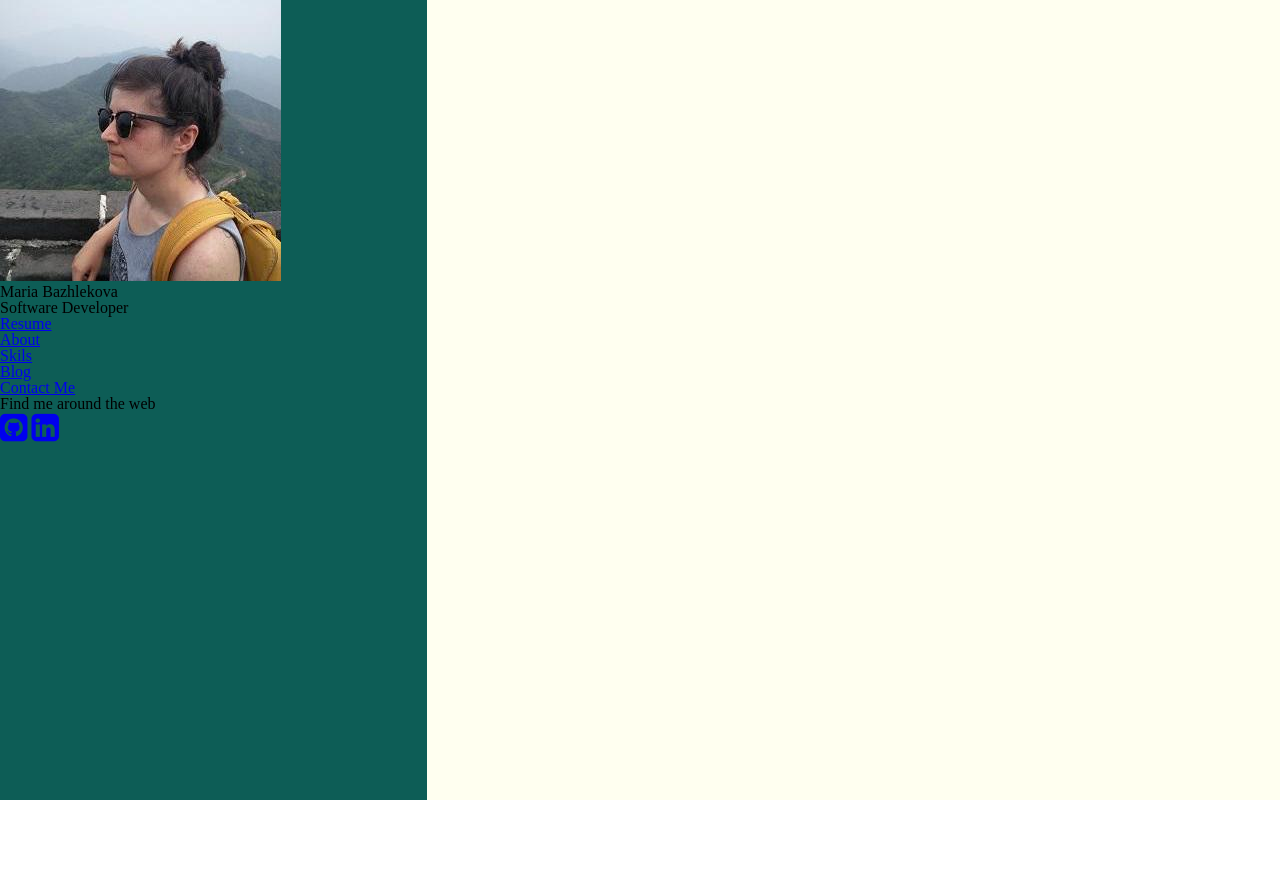
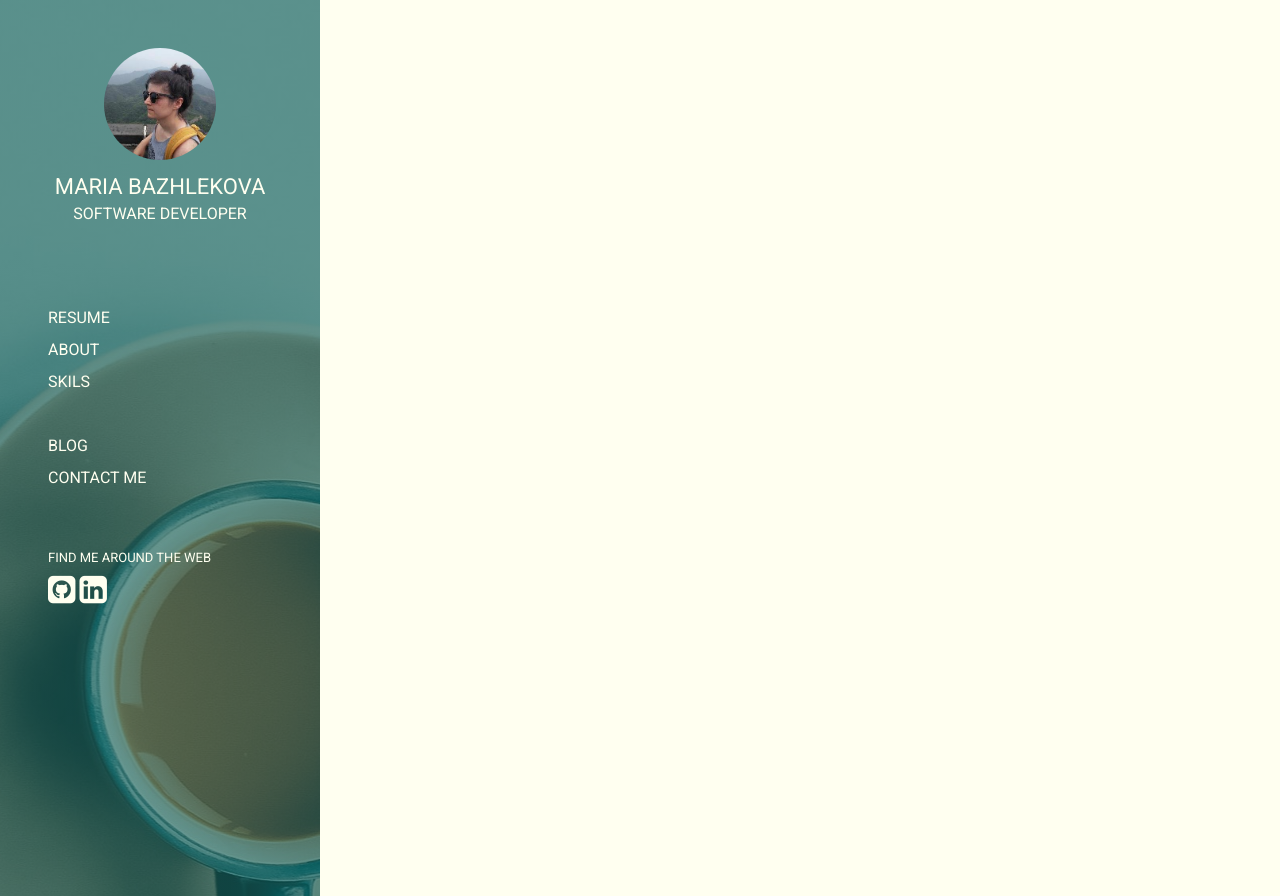
Before and after one commit to mbazhlekova/portfolio, a plain HTML site: page index.html in a window 1280 px wide. Before the commit the page ends 800 px from the top, so only its background shows below. Drawn offline with Linux system fonts and the light colour scheme.

Commit message:
Style sidebar content

```diff
--- a/styles/main.css
+++ b/styles/main.css
@@ -52,6 +52,22 @@ table {
 }
 
 /*=========================
+    Global
+==========================*/
+
+body {
+  font-family: 'Roboto', sans-serif;
+}
+
+/*===========================
+    Helpers
+============================*/
+
+.block {
+  margin-top: 3rem;
+}
+
+/*=========================
     Grid
   =========================*/
 
@@ -59,7 +75,7 @@ table {
   display: grid;
   min-height: 100vh;
   min-width: 100%;
-  grid-template-columns: 1.5fr 3fr;
+  grid-template-columns: 1fr 3fr;
   grid-template-rows: 1fr;
   grid-template-areas: "sidebar  content"
   "sidebar   content";
@@ -67,10 +83,84 @@ table {
 
 .sidebar {
   grid-area: sidebar;
-  background-color: #0D5D56;
+  background: linear-gradient(
+    rgba(13, 93, 86, .6),
+    rgba(13, 93, 86, .6)
+  ), url("background.jpg") center;
 }
 
 .content {
   grid-area: content;
   background-color: #fffff0;
 }
+
+/* ==============================
+    Sidebar
+================================*/
+
+.sidebar-container {
+  padding: 3rem;
+  min-height: 100vh;
+}
+
+.sidebar-profile {
+  display: flex;
+  flex-direction: column;
+  justify-content: center;
+}
+
+.sidebar-profile-photo {
+  align-self: center;
+  border-radius: 50%;
+  max-width: 50%;
+  max-height: 50%;
+}
+
+.sidebar-profile-name {
+  padding-top: 1rem;
+  align-self: center;
+  font-size: 22px;
+  text-transform: uppercase;
+  color: #fffff0;
+  font-weight: 500;
+}
+
+.sidebar-profile-title {
+  padding-top: .5rem;
+  align-self: center;
+  font-size: 16px;
+  text-transform: uppercase;
+  color: #fffff0;
+  font-weight: 300;
+}
+
+.sidebar-menu {
+  line-height: 2rem;
+  font-size: 16px;
+  font-weight: 300;
+  color: #fffff0;
+  text-transform: uppercase;
+}
+
+.sidebar-menu:last-of-type ul {
+  padding-top: 2rem;
+}
+
+.sidebar-menu a {
+  color: #fffff0;
+  text-decoration: none;
+}
+
+.sidebar-menu li > a:hover {
+  font-weight: 600;
+}
+
+.sidebar-menu li > a:hover::after {
+  content: " \f105 ";
+  padding-left: 3px;
+  font-family: FontAwesome;
+}
+
+.sidebar-social-title {
+  font-size: 13px;
+}
```
